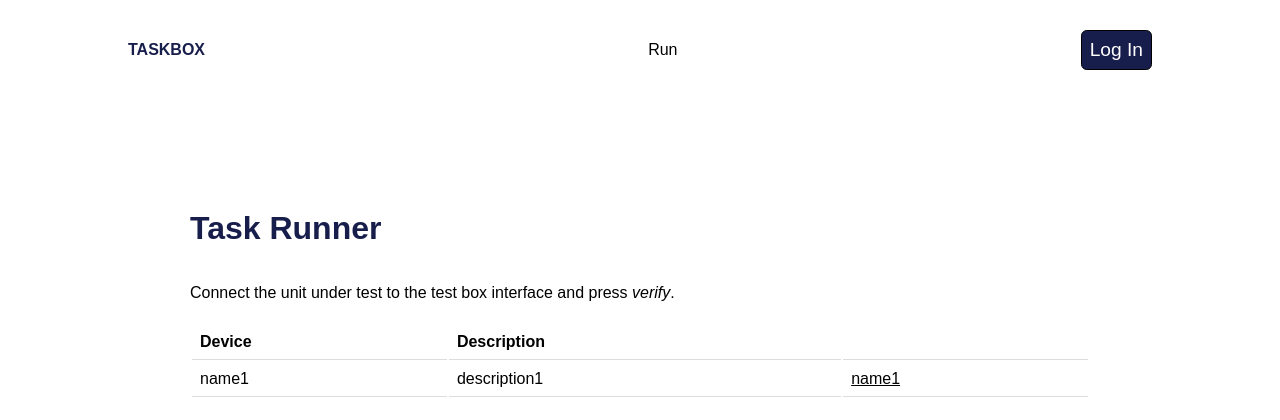
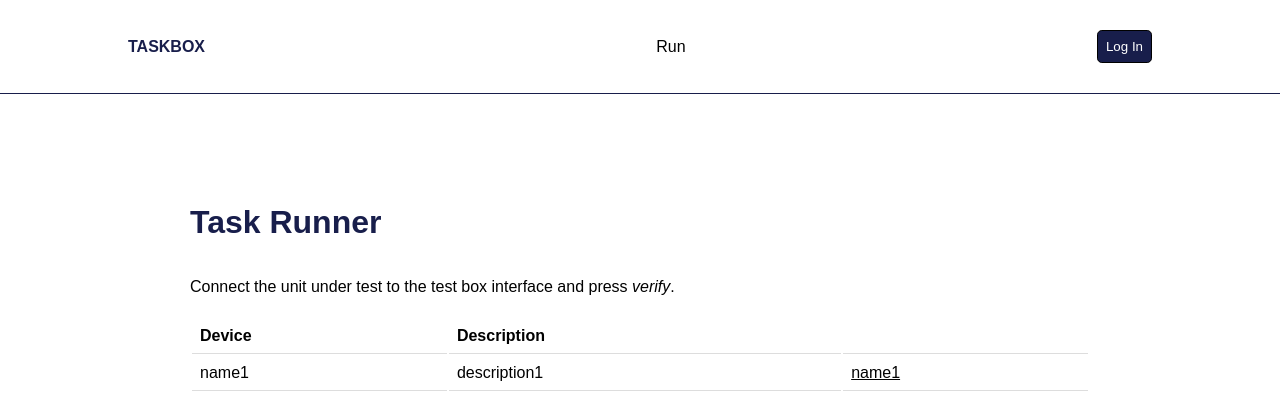
Before and after one commit to mcpcpc/taskbox, a Flask app: page / in a window 1280 px wide. Shown: the top 420 px of the page. Run offline with Flask 2, Linux system fonts and the light colour scheme; data comes from the database, SQL or seed files in the repository.

Commit message:
fix style

```diff
--- a/taskbox/static/site.css
+++ b/taskbox/static/site.css
@@ -42,6 +42,7 @@ header {
 	align-items: center;
 	text-decoration: none;
 	padding: 30px 10%;
+	border-bottom: 1px solid var(--color-secondary);
 }
 
 h1 {
@@ -59,7 +60,6 @@ h2 {
 
 li, a, button {
 	font-weight: 500;
-	font-size: 1em;
 	text-decoration: none;
 }
 
@@ -67,22 +67,21 @@ header ul {list-style: none}
 
 header ul li {
 	display: inline-block;
-	padding: 0 0.5em;
+	padding: 0 0.5rem;
 }
 
 header ul li a {transition: all 0.3s ease 0s}
 
 form {
-	max-width:500px;
+	max-width:450px;
 	display: grid;
 	align-items: center;
-	grid-gap: 2em;
+	grid-gap: calc(1rem * 1);
 }
 
 input, button {
 	border: 1px solid var(--color-foreground);
-	font-size: 1.2em;
-	border-radius: calc(1.2rem * 0.3);
+	border-radius: calc(1rem * 0.3);
 	padding: 0.5rem;
 }
 
--- a/taskbox/templates/login.html
+++ b/taskbox/templates/login.html
@@ -2,8 +2,8 @@
 {% block title %}Login{% endblock %}
 {% block main %}
 <h2>User Login</h2>
-<p>Welcome back! Please provide valid credentials to access additional tools.</p>
 <form method="post">
+	<p>Welcome back! Please provide valid credentials to access additional tools.</p>
 	<input name="username" placeholder="Username" required>
 	<input name="password" placeholder="Password" type="password" required>
 	<button>Log In</button>
```
